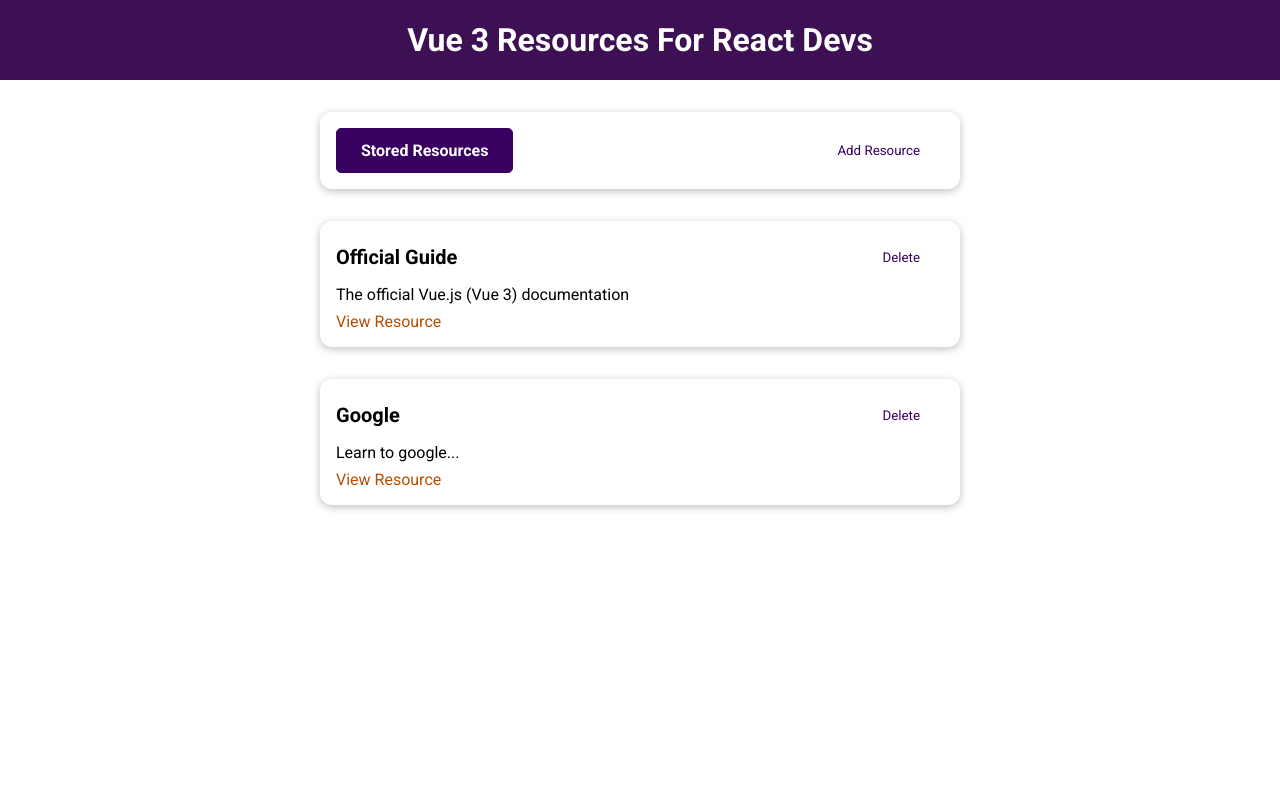
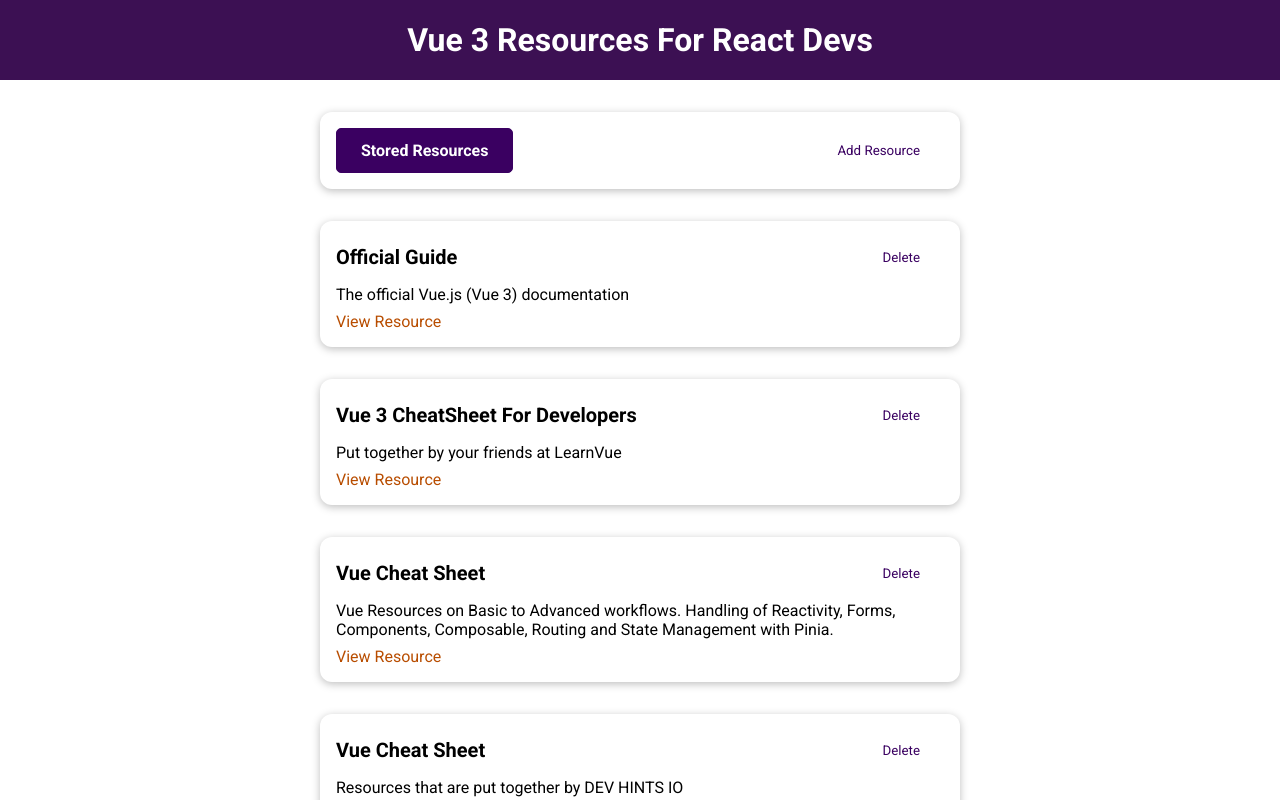
Before and after one commit to redeyedev-208/vue-3-external-resources, a Vue app: page / in a window 1280 px wide. Shown: the top 800 px of the page. Built offline with nearby package versions, Linux system fonts and the light colour scheme.

Commit message:
made demo good enough for sharing ready to deploy to vercel

```diff
--- a/src/components/learning-resources/AddResource.vue
+++ b/src/components/learning-resources/AddResource.vue
@@ -50,7 +50,6 @@
         </p>
       </div>
 
-      <!-- Description Field -->
       <div class="form-control">
         <label for="description">Enter a short description</label>
         <textarea
@@ -69,7 +68,6 @@
         </p>
       </div>
 
-      <!-- Link Field -->
       <div class="form-control">
         <label for="link">Enter the resource link</label>
         <input
@@ -165,7 +163,6 @@ textarea:focus {
   margin: 1rem 0;
 }
 
-/* Accessibility Description Text */
 .sr-only {
   position: absolute;
   width: 1px;
--- a/src/components/learning-resources/TheResources.vue
+++ b/src/components/learning-resources/TheResources.vue
@@ -1,4 +1,5 @@
 <template>
+  <nav aria-label="Resource tabs navigation">
     <base-card>
       <div class="button-row">
         <base-button
@@ -18,9 +19,13 @@
         </base-button>
       </div>
     </base-card>
+  </nav>
+
+  <main aria-live="polite" aria-label="Selected resource content">
     <keep-alive>
-    <component :is="selectedTab"></component>
+      <component :is="selectedTab" />
     </keep-alive>
+  </main>
 </template>
 
 <script>
@@ -33,9 +38,12 @@ export default {
     AddResource,
   },
   data() {
+    const saved = localStorage.getItem('resources');
     return {
       selectedTab: 'stored-resources',
-      storedResources: [
+      storedResources: saved
+        ? JSON.parse(saved)
+        : [
             {
               id: 'vue-3-official-guide',
               title: 'Official Guide',
@@ -43,10 +51,29 @@ export default {
               link: 'https://vuejs.org',
             },
             {
-          id: 'google',
-          title: 'Google',
-          description: 'Learn to google...',
-          link: 'https://google.org',
+              id: '2025-06-10T04:12:34.548Z',
+              title: 'Vue 3 CheatSheet For Developers',
+              description: 'Put together by your friends at LearnVue',
+              link: 'https://learnvue.co/LearnVue-Vue-3-Cheatsheet.pdf',
+            },
+            {
+              id: '2025-06-10T04:14:40.236Z',
+              title: 'Vue Cheat Sheet',
+              description:
+                'Vue Resources on Basic to Advanced workflows. Handling of Reactivity, Forms, Components, Composable, Routing and State Management with Pinia.',
+              link: 'https://vue-cheatsheet.themeselection.com/vue/basic.html',
+            },
+            {
+              id: '2025-06-10T04:15:44.281Z',
+              title: 'Vue Cheat Sheet',
+              description: 'Resources that are put together by DEV HINTS IO',
+              link: 'https://devhints.io/vue',
+            },
+            {
+              id: '2025-06-10T04:17:21.301Z',
+              title: 'GitHub Vue Cheat Sheet',
+              description: 'GitHub repository with lots of amazing information to reference when needed.',
+              link: 'https://github.com/dekadentno/vue-cheat-sheet',
             },
           ],
     };
@@ -73,16 +100,23 @@ export default {
     addResource(title, description, url) {
       const newResource = {
         id: new Date().toISOString(),
-        title: title,
-        description: description,
+        title,
+        description,
         link: url,
       };
       this.storedResources.unshift(newResource);
+      this.updateLocalStorage();
       this.selectedTab = 'stored-resources';
     },
     removeResource(resId) {
-      const resIndex = this.storedResources.findIndex(res => res.id === resId);
-      this.storedResources.splice(resIndex, 1);
+      const index = this.storedResources.findIndex(res => res.id === resId);
+      if (index !== -1) {
+        this.storedResources.splice(index, 1);
+        this.updateLocalStorage();
+      }
+    },
+    updateLocalStorage() {
+      localStorage.setItem('resources', JSON.stringify(this.storedResources));
     },
   },
 };
```
Lines whose indentation alone changed are shown as unchanged.
